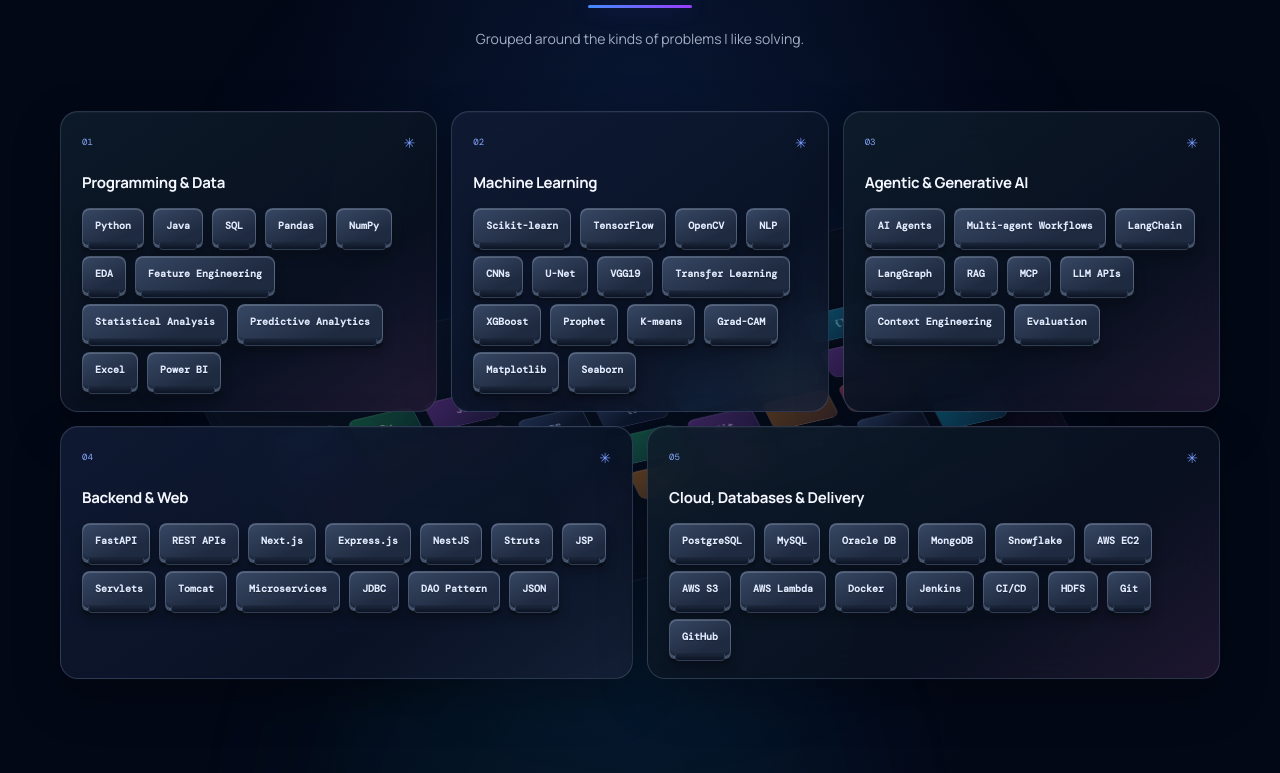
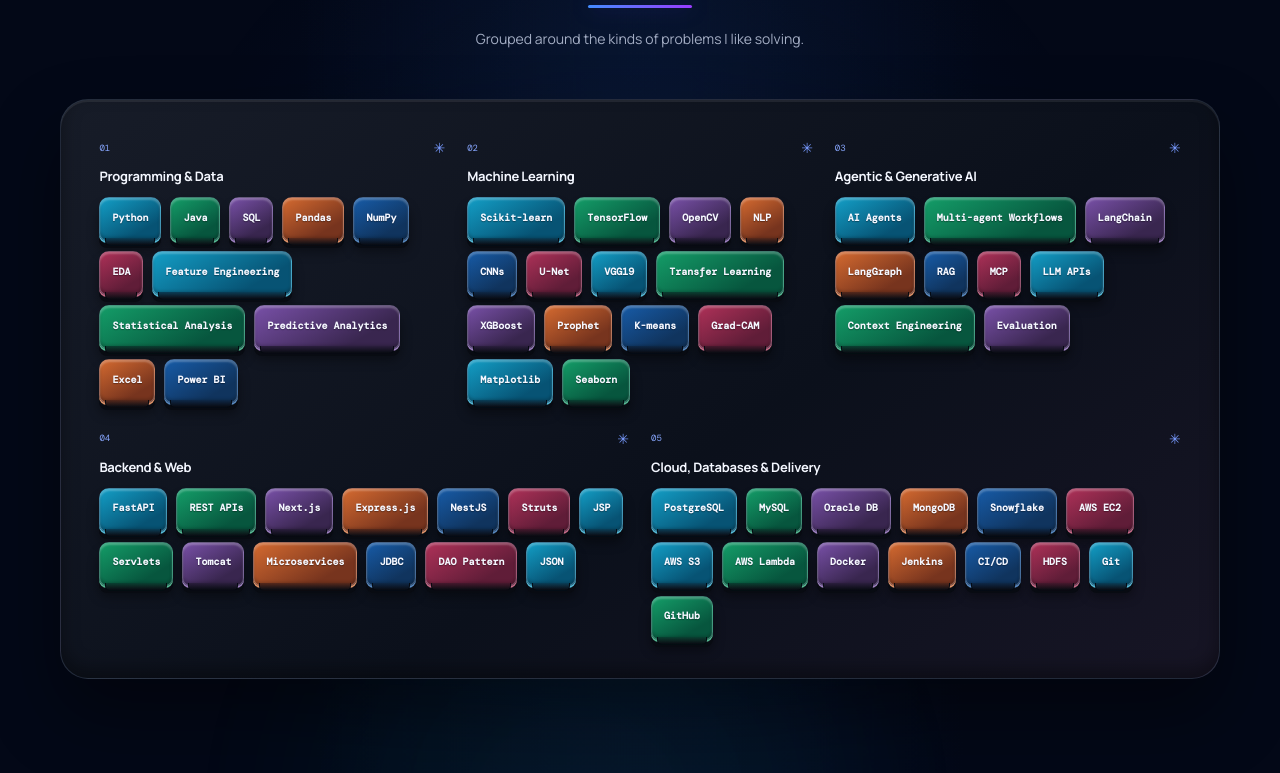
Before and after one commit to Mainaky/mainak-portfolio, a React (Create React App) app: page / in a window 1280 px wide. Shown: the part 1807-2580 px from the top of the page. Built offline with nearby package versions, Linux system fonts and the light colour scheme.

Commit message:
Build interactive mechanical skill keyboard and swinging ID

```diff
--- a/src/App.jsx
+++ b/src/App.jsx
@@ -69,7 +69,6 @@ export default function App() {
   const [cardFlipped, setCardFlipped] = useState(false);
   const [roleIndex, setRoleIndex] = useState(0);
   const [formStatus, setFormStatus] = useState("idle");
-  const [selectedSkills, setSelectedSkills] = useState(() => new Set());
 
   useEffect(() => {
     const timer = window.setInterval(() => setRoleIndex((index) => (index + 1) % roles.length), 3200);
@@ -94,15 +93,7 @@ export default function App() {
     document.getElementById(id)?.scrollIntoView({ behavior: "smooth", block: "start" });
   };
 
-  const toggleSkill = (skill) => {
-    setSelectedSkills((current) => {
-      const next = new Set(current);
-      if (next.has(skill)) next.delete(skill);
-      else next.add(skill);
-      return next;
-    });
-    playKeySound();
-  };
+  const pressSkill = () => playKeySound();
 
   const sendEmail = async (event) => {
     event.preventDefault();
@@ -229,11 +220,11 @@ export default function App() {
                   <h3>{group.title}</h3>
                   <div className="skill-chips">{group.skills.map((skill) => (
                     <button
-                      aria-pressed={selectedSkills.has(skill)}
-                      className={`skill-key${selectedSkills.has(skill) ? " is-pressed" : ""}`}
+                      className="skill-key"
                       key={skill}
-                      onClick={() => toggleSkill(skill)}
+                      onClick={pressSkill}
                       onKeyDown={(event) => { if (event.repeat && ["Enter", " "].includes(event.key)) event.preventDefault(); }}
+                      aria-label={`${skill}; play keyboard switch sound`}
                       type="button"
                     >
                       {skill}
--- a/src/index.css
+++ b/src/index.css
@@ -484,30 +484,98 @@ a:hover .arrow, button:hover .arrow { transform: translate(2px, -2px); }
   transform: translateY(-2px);
 }
 
+/* Put the real, interactive skill caps on a single keyboard deck. */
+.section-skills { overflow: visible; }
+.skill-stage {
+  padding: clamp(22px, 3vw, 42px);
+  border: 1px solid rgba(150, 172, 211, .16);
+  border-radius: 28px;
+  background: linear-gradient(145deg, #171c28 0%, #0b101b 58%, #171525 100%);
+  box-shadow: 0 34px 70px rgba(0, 0, 0, .42), inset 0 2px 0 rgba(255, 255, 255, .075), inset 0 -8px 18px rgba(0, 0, 0, .38);
+}
+.keyboard-art { display: none; }
+.skill-grid { gap: clamp(17px, 2vw, 29px) 22px; }
+.skill-card,
+.skill-card:nth-child(2n),
+.skill-card:hover {
+  min-height: 0;
+  padding: 0;
+  border: 0;
+  border-radius: 0;
+  background: transparent;
+  box-shadow: none;
+  backdrop-filter: none;
+  transform: none;
+}
+.skill-card-top { min-height: 19px; }
+.skill-card h3 { margin: 10px 0 12px; font-size: 13px; }
+.skill-chips { gap: 10px 9px; }
+.skill-chips .skill-key {
+  min-height: 44px;
+  padding: 9px 12px 12px;
+  border-color: rgba(230, 239, 255, .25);
+  border-radius: 10px 10px 8px 8px;
+  color: #f5f7ff;
+  background: linear-gradient(150deg, var(--key-top), var(--key-bottom) 75%);
+  box-shadow: 0 2px 0 color-mix(in srgb, var(--key-top), white 28%), 0 7px 0 #080b12, 0 10px 12px rgba(0, 0, 0, .42), inset 0 2px 2px rgba(255, 255, 255, .24), inset 0 -3px 3px rgba(0, 0, 0, .2);
+  transition: transform .09s ease, filter .15s ease, box-shadow .09s ease;
+}
+.skill-chips .skill-key::before {
+  right: 5px;
+  bottom: -6px;
+  left: 5px;
+  height: 8px;
+  border-color: rgba(4, 8, 15, .9);
+  border-radius: 0 0 5px 5px;
+  background: linear-gradient(180deg, color-mix(in srgb, var(--key-bottom), #080b12 28%), #080b12);
+}
+.skill-chips .skill-key:nth-child(6n + 1) { --key-top: #139ec6; --key-bottom: #075374; }
+.skill-chips .skill-key:nth-child(6n + 2) { --key-top: #149d68; --key-bottom: #07563e; }
+.skill-chips .skill-key:nth-child(6n + 3) { --key-top: #7850a7; --key-bottom: #39264f; }
+.skill-chips .skill-key:nth-child(6n + 4) { --key-top: #d46a30; --key-bottom: #77341e; }
+.skill-chips .skill-key:nth-child(6n + 5) { --key-top: #175ba7; --key-bottom: #10345e; }
+.skill-chips .skill-key:nth-child(6n) { --key-top: #ae3158; --key-bottom: #601d38; }
+.skill-chips .skill-key:hover {
+  filter: brightness(1.2);
+  box-shadow: 0 2px 0 color-mix(in srgb, var(--key-top), white 28%), 0 7px 0 #080b12, 0 10px 17px rgba(0, 0, 0, .42), 0 0 17px color-mix(in srgb, var(--key-top), transparent 68%), inset 0 2px 2px rgba(255, 255, 255, .27);
+  transform: translateY(-2px);
+}
+.skill-chips .skill-key:active {
+  box-shadow: 0 1px 0 color-mix(in srgb, var(--key-top), white 28%), 0 2px 0 #080b12, 0 3px 5px rgba(0, 0, 0, .34), inset 0 1px 2px rgba(255, 255, 255, .17);
+  transform: translateY(5px);
+}
+
+/* The strap and card share a pivot so the badge swings as one hanging object. */
+.lanyard {
+  top: -185px;
+  height: 315px;
+  animation: id-sway 5.8s ease-in-out infinite;
+}
+.profile-card-button { animation: id-sway 5.8s ease-in-out infinite; }
+@keyframes id-sway {
+  0%, 100% { transform: rotateX(0deg) rotateY(0deg) rotateZ(0deg) translateX(0); }
+  18% { transform: rotateX(-1deg) rotateY(1.2deg) rotateZ(1.9deg) translateX(3px); }
+  47% { transform: rotateX(1.3deg) rotateY(-1deg) rotateZ(-1.5deg) translateX(-2px); }
+  73% { transform: rotateX(-.7deg) rotateY(.8deg) rotateZ(1deg) translateX(2px); }
+}
+
 @media (max-width: 760px) {
   .site-header { padding-inline: 10px; }
-  .lanyard { top: -8px; height: 75px; }
+  .lanyard { top: -70px; height: 145px; }
   .nav-shell { min-height: 54px; }
   .menu-toggle { width: 39px; height: 39px; border-color: rgba(218, 228, 248, .36); border-radius: 12px; background: rgba(255, 255, 255, .055); }
   .menu-toggle span { width: 17px; }
   .desktop-nav { border-radius: 4px 4px 15px 15px; }
   .section-heading { text-align: center; }
   .section-heading h2 { padding-bottom: 15px; }
-  .skill-stage { padding-top: 8px; }
-  .keyboard-art {
-    top: 9%;
-    width: 130%;
-    min-height: 520px;
-    padding: 35px;
-    grid-template-columns: repeat(7, minmax(32px, 1fr));
-    gap: 9px;
-    opacity: .45;
-    transform: translateX(-50%) rotateX(48deg) rotateZ(-19deg) scale(.9);
-  }
+  .skill-stage { padding: 20px 16px; border-radius: 21px; }
+  .skill-grid { gap: 20px 16px; }
   .keyboard-key { min-height: 39px; border-radius: 8px; font-size: 10px; }
   .skill-grid { gap: 12px; }
   .skill-card, .skill-card:nth-child(4), .skill-card:nth-child(5) { padding: 17px 15px; }
-  .skill-chips .skill-key { min-height: 34px; padding: 7px 9px 8px; font-size: 9px; }
+  .skill-chips .skill-key { min-height: 38px; padding: 7px 9px 10px; font-size: 9px; }
+  .skill-grid { gap: 20px 16px; }
+  .skill-card, .skill-card:nth-child(4), .skill-card:nth-child(5) { min-height: 0; padding: 0; }
 }
 
 @media (max-width: 390px) {
```
